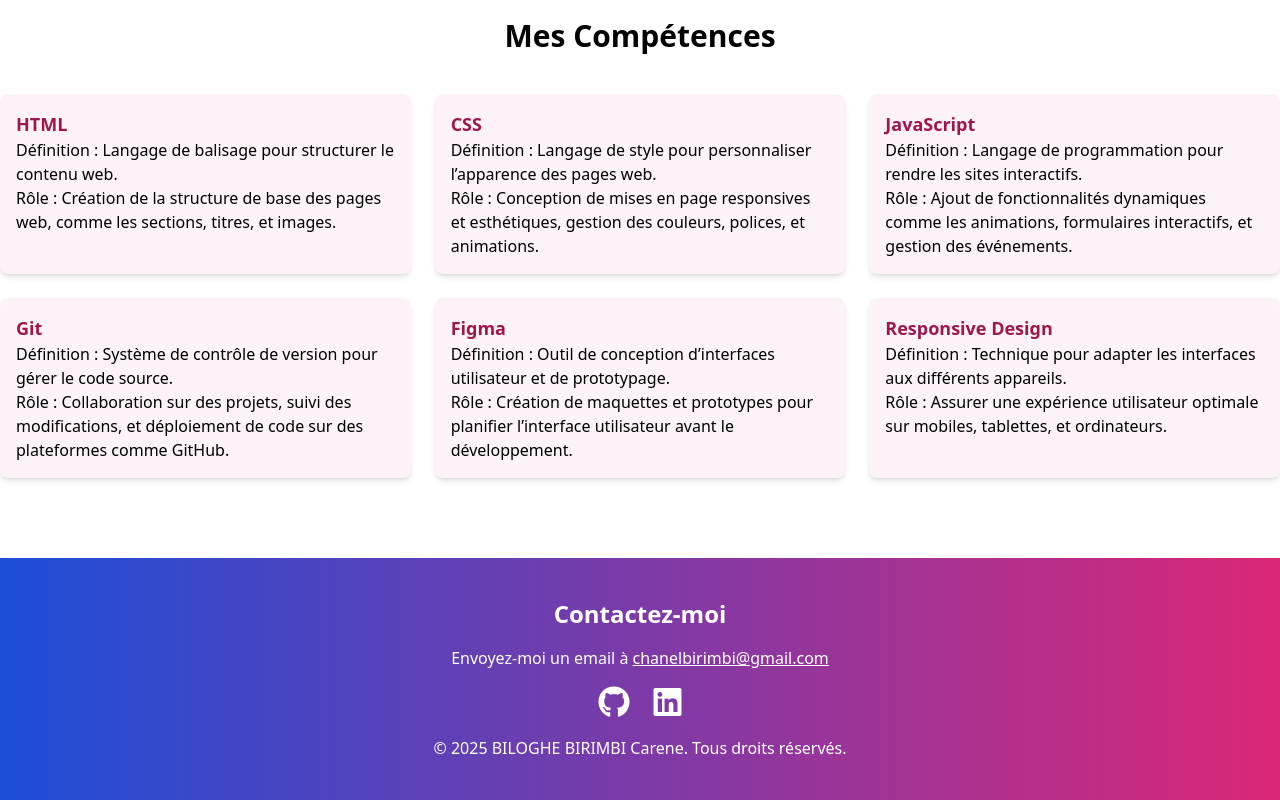
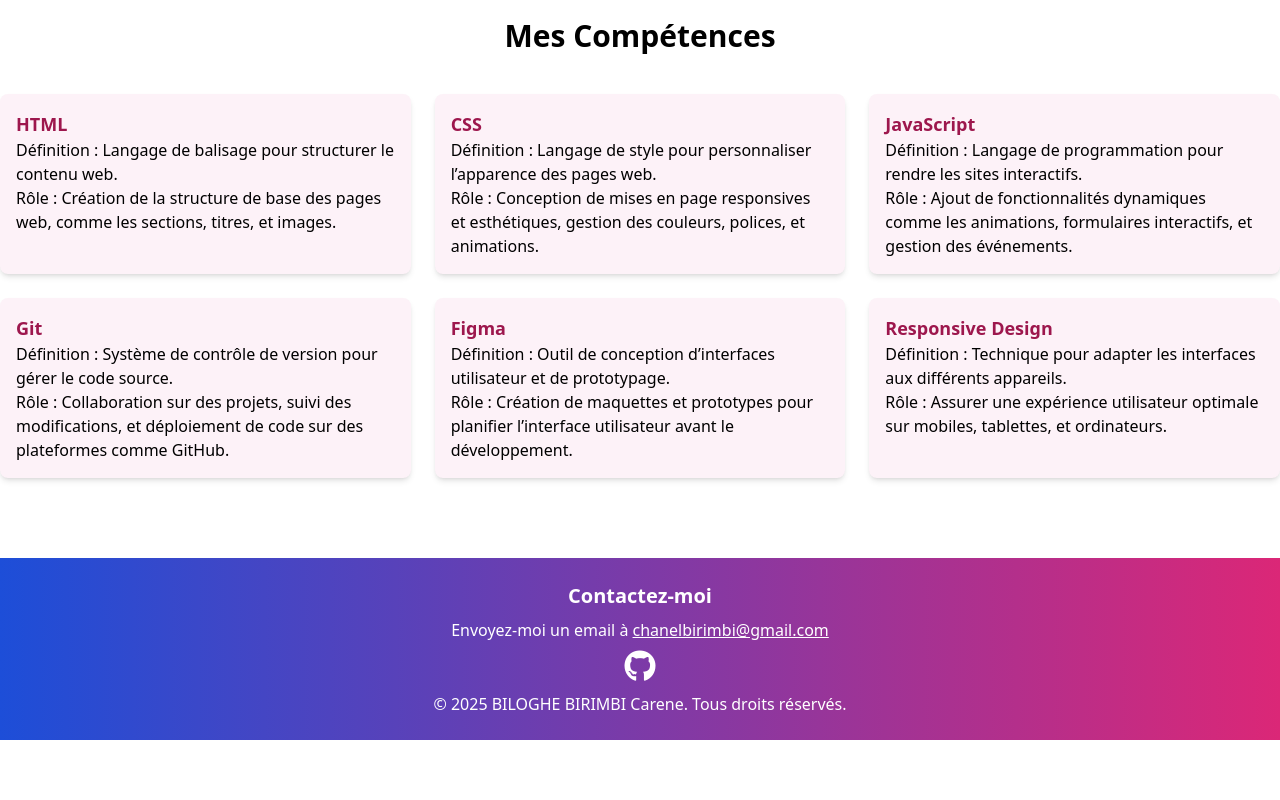
Before and after one commit to Chanel241/portfolio, a plain HTML site: page index.html in a window 1280 px wide. Shown: the part 1564-2364 px from the top of the page. After the commit the page ends 2304 px from the top, so only its background shows below. Drawn offline with nearby package versions, Linux system fonts and the light colour scheme.

Commit message:
Réduction du footer et suppression du lien LinkedIn

```diff
--- a/index.html
+++ b/index.html
@@ -108,13 +108,12 @@
   </section>
 
   <!-- Pied de page -->
-  <footer id="contact" class="bg-gradient-to-r from-blue-700 to-pink-600 text-white py-10 text-center">
+  <footer id="contact" class="bg-gradient-to-r from-blue-700 to-pink-600 text-white py-6 text-center">
     <div class="container mx-auto">
-      <h2 class="text-2xl font-bold mb-4">Contactez-moi</h2>
-      <p class="mb-4">Envoyez-moi un email à <a href="mailto:chanelbirimbi@gmail.com" class="underline">chanelbirimbi@gmail.com</a></p>
-      <div class="flex justify-center space-x-6 mb-4">
+      <h2 class="text-xl font-bold mb-2">Contactez-moi</h2>
+      <p class="mb-2">Envoyez-moi un email à <a href="mailto:chanelbirimbi@gmail.com" class="underline">chanelbirimbi@gmail.com</a></p>
+      <div class="flex justify-center mb-2">
         <a href="https://github.com/Chanel241" class="text-white hover:text-pink-200"><i class="fab fa-github fa-2x"></i></a>
-        <a href="[Remplacez par votre lien LinkedIn]" class="text-white hover:text-pink-200"><i class="fab fa-linkedin fa-2x"></i></a>
       </div>
       <p>&copy; 2025 BILOGHE BIRIMBI Carene. Tous droits réservés.</p>
     </div>
```
